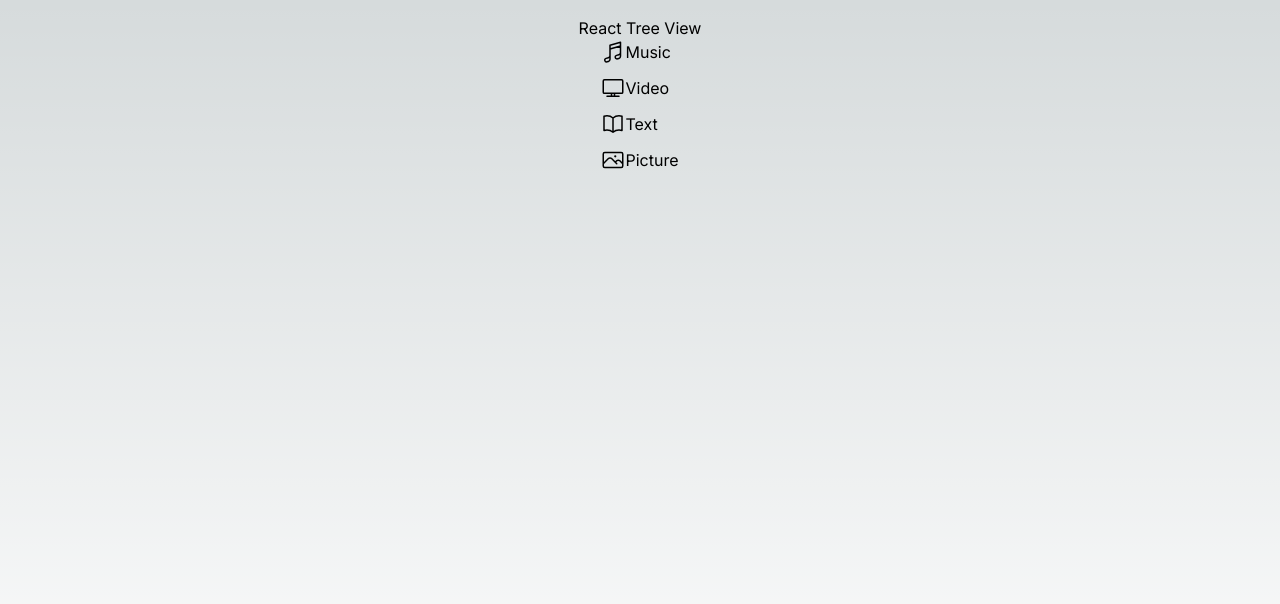
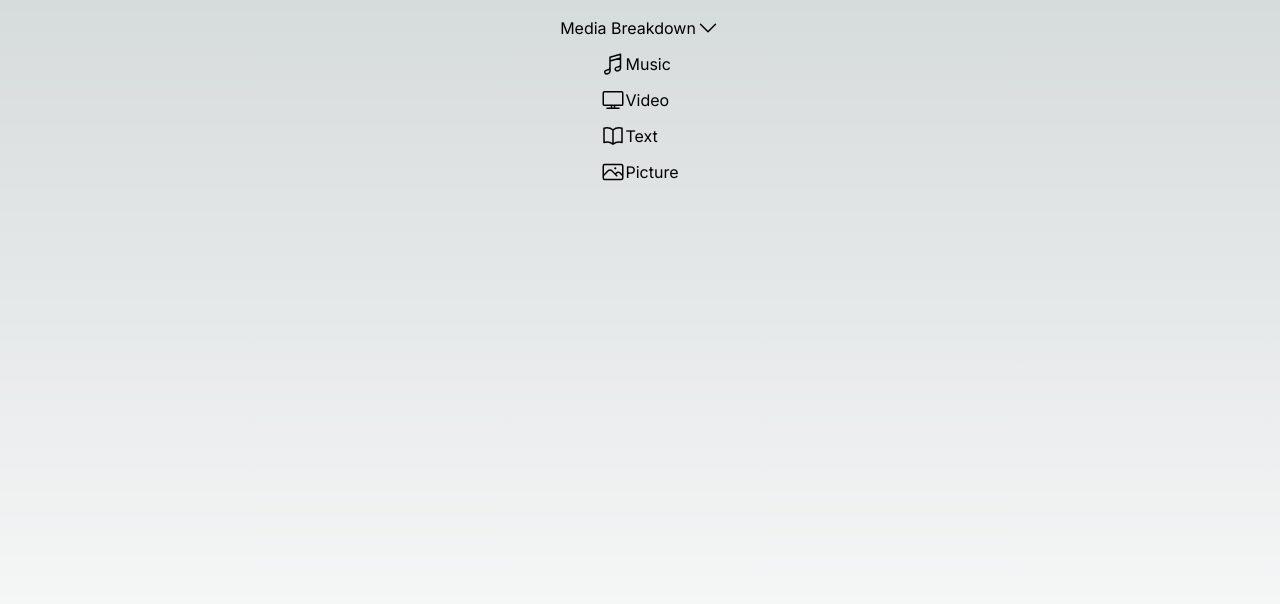
Before and after one commit to EvanBurriola/media-page, a Next.js app: page / in a window 1280 px wide. Shown: the top 604 px of the page. Built offline with nearby package versions, Linux system fonts and the light colour scheme.

Commit message:
Full expand and Collapse

```diff
--- a/app/page.tsx
+++ b/app/page.tsx
@@ -1,6 +1,8 @@
+'use client'
 import Image from "next/image";
 import Button from "@/components/button";
 import Tree from "@/components/tree";
+import React, { useState } from "react"
 
 const treeData = [
   {
@@ -48,7 +50,7 @@ const treeData = [
     ],
   },
   {
-    key: "1",
+    key: "3",
     label: "Picture",
     children: [
       {
@@ -64,11 +66,42 @@ const treeData = [
 ];
 
 export default function Home() {
-  return (
-    // "flex min-h-screen flex-col items-center justify-between p-24"
-    <main className="flex min-h-screen flex-col items-center p-4">
-      <h1>React Tree View</h1>
-      <Tree treeData={treeData} />
-    </main>
-  );
+    // Have children nodes hidden by default
+    const [expand, setExpand] = useState(false);
+
+    const handleClick = () => {
+      setExpand(!expand);
+    };
+
+  const treeComponent = (expand : boolean) => {
+    if(expand == true){
+      return (
+        // "flex min-h-screen flex-col items-center justify-between p-24"
+        <main className="flex min-h-screen flex-col items-center p-4">
+          <div onClick={handleClick} className="mb-3 flex flex-row">
+            <h1>Media Breakdown</h1>
+            <svg xmlns="http://www.w3.org/2000/svg" fill="none" viewBox="0 0 24 24" strokeWidth={1.5} stroke="currentColor" className="w-6 h-6">
+            <path strokeLinecap="round" strokeLinejoin="round" d="m4.5 15.75 7.5-7.5 7.5 7.5" />
+            </svg>
+          </div>
+          <Tree treeData={treeData} expand={expand} />
+        </main>
+      );
+    } else{
+        return (
+          // "flex min-h-screen flex-col items-center justify-between p-24"
+          <main className="flex min-h-screen flex-col items-center p-4">
+            <div onClick={handleClick} className="mb-3 flex flex-row">
+              <h1>Media Breakdown</h1>
+              <svg xmlns="http://www.w3.org/2000/svg" fill="none" viewBox="0 0 24 24" strokeWidth={1.5} stroke="currentColor" className="w-6 h-6">
+              <path strokeLinecap="round" strokeLinejoin="round" d="m19.5 8.25-7.5 7.5-7.5-7.5" />
+              </svg>
+            </div>
+            <Tree treeData={treeData} expand={expand} />
+          </main>
+        );
+      }
+  }
+
+  return treeComponent(expand);
 }
--- a/components/tree.tsx
+++ b/components/tree.tsx
@@ -1,25 +1,26 @@
-'use client'
 import React, { useState } from "react"
 import TreeNode from "./tree_node";
 // import {NodeProps} from "./tree_node";
 
 // Fix any
-export default function Tree({ treeData }: any) {
+export default function Tree({ treeData, expand}: any) {
   if (treeData === undefined)
     return false;
 
   // Have children nodes hidden by default
-  const [showAll, setShowAll] = useState(false);
+  const [showAll, setShowAll] = useState(expand);
 
   const handleClick = () => {
     setShowAll(!showAll);
   };
 
   return (
-    <ul>
-      {treeData.map((node: any) => (
-        <TreeNode node={node} key={node.key} />
-      ))}
-    </ul>
+    <>
+      <ul key="expand">
+        {treeData.map((node: any) => (
+          <TreeNode node={node} key={node.key} expand={expand}/>
+        ))}
+      </ul>
+    </>
   );
 }
--- a/components/tree_node.tsx
+++ b/components/tree_node.tsx
@@ -1,4 +1,4 @@
-import React, { useState } from "react"
+import React, { useEffect, useState } from "react"
 import Tree from "./tree";
 
 export type NodeProps = {
@@ -6,19 +6,29 @@ export type NodeProps = {
     key: string;
     label: string;
     children: NodeProps[]
-  }
+  },
+  expand:boolean
 };
 
 
-export default function TreeNode({ node }: NodeProps) {
+export default function TreeNode({ node, expand }: NodeProps,) {
   const { key, children, label } = node;
 
   // Have children nodes hidden by default
-  const [showChildren, setShowChildren] = useState(false);
+  const [showChildren, setShowChildren] = useState(expand);
 
   const handleClick = () => {
     setShowChildren(!showChildren);
   };
+
+  // Full expand/collapse
+  useEffect(() =>{
+    if(expand == true){
+      setShowChildren(true);
+    } else{
+      setShowChildren(false);
+    }
+  }, [expand])
 
   const componentReturn = (svg: string) => {
     if (svg.length == 0) {
```
